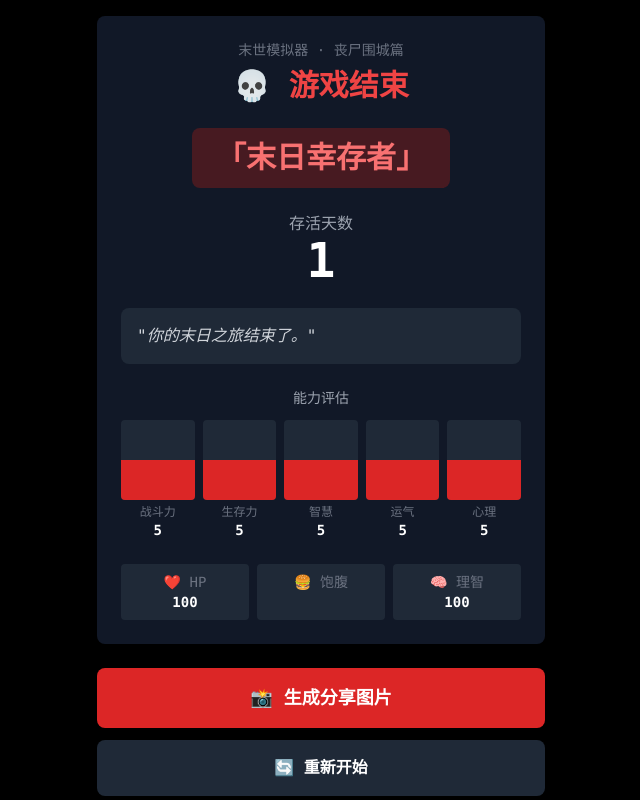
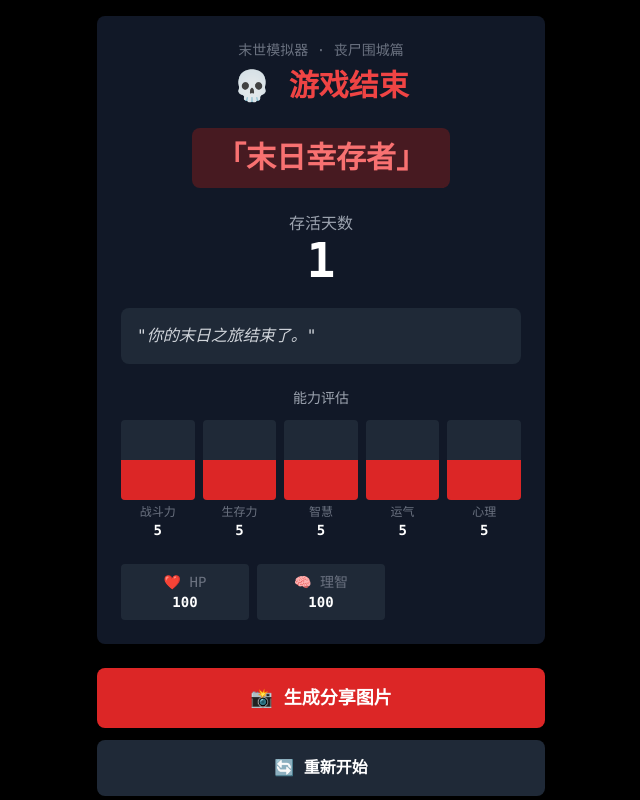
Before and after one commit to wangyafu/doomsaday, a Vue app in the folder frontend/: page /ending in a window 1280 px wide. Shown: the whole page, without its empty margins (319-959 px from the left). Built offline with nearby package versions, Linux system fonts and the light colour scheme; no server answers.

Commit message:
fix:修复build过程遇到的问题

```diff
--- a/frontend/src/views/Ending.vue
+++ b/frontend/src/views/Ending.vue
@@ -160,10 +160,7 @@ onMounted(() => {
             <p class="text-gray-500">❤️ HP</p>
             <p class="font-bold">{{ gameStore.stats.hp }}</p>
           </div>
-          <div class="bg-gray-800 rounded p-2">
-            <p class="text-gray-500">🍔 饱腹</p>
-            <p class="font-bold">{{ gameStore.stats.hunger }}</p>
-          </div>
+
           <div class="bg-gray-800 rounded p-2">
             <p class="text-gray-500">🧠 理智</p>
             <p class="font-bold">{{ gameStore.stats.san }}</p>
--- a/frontend/src/views/Rebirth.vue
+++ b/frontend/src/views/Rebirth.vue
@@ -20,7 +20,6 @@ const afterScripts = [
 
 const currentText = ref('')
 const phase = ref<'dark' | 'flash' | 'wake' | 'countdown'>('dark')
-const scriptIndex = ref(0)
 const isTyping = ref(false)
 
 // 打字机效果
```
Also changed, not shown: frontend/package.json (+9 -9 lines), 1 other file (tests, documents, lock files or other folders).
